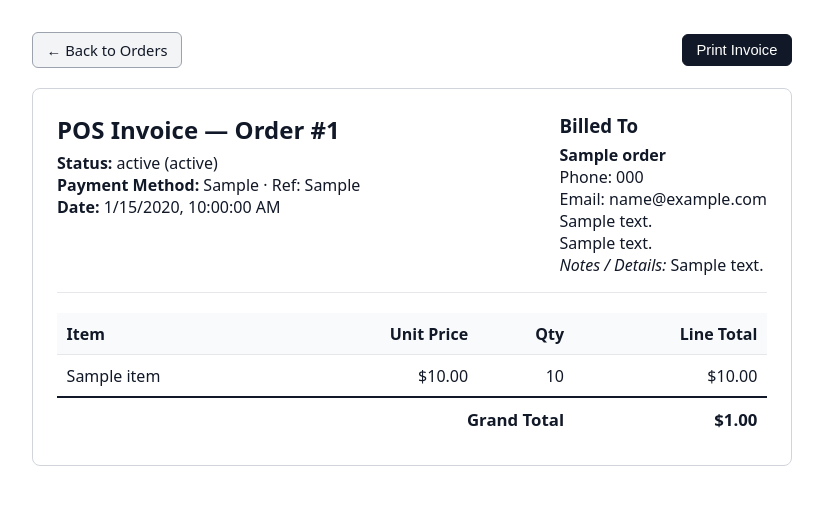
After one commit to Mubarak77-C/inventory_app, a Node server app: template views/orders/invoice.ejs in a window 1280 px wide. The commit adds this page. Shown: the top 505 px of the page, without its empty margins (228-1051 px from the left). Run offline with Node 20, Linux system fonts and the light colour scheme; the template is opened without the code that fills it: most values are stand-ins (such as "Sample title", 1, 10 or a date in 2020).

Commit message:
"Adding invoice bill pos with customer id detail with order it "

```diff
--- a/routes/orderRouter.js
+++ b/routes/orderRouter.js
@@ -32,4 +32,10 @@ router.post(
   requireAdmin,
   orderController.postReconcilePayment,
 );
+
+router.get(
+  "/:id/invoice",
+  requireRole("admin", "cashier"),
+  orderController.getOrderInvoice,
+);
 module.exports = router;
--- /dev/null
+++ b/views/orders/invoice.ejs
@@ -0,0 +1,84 @@
+<!DOCTYPE html>
+<html lang="en">
+<head>
+  <meta charset="UTF-8" />
+  <meta name="viewport" content="width=device-width, initial-scale=1.0" />
+  <title>Invoice — Order #<%= order.id %></title>
+  <style>
+    body { font-family: system-ui, sans-serif; max-width: 760px; margin: 2rem auto; padding: 0 1rem; color: #111827; }
+    .toolbar { display: flex; justify-content: space-between; align-items: center; margin-bottom: 1.25rem; }
+    .btn { padding: 0.45rem 0.85rem; border-radius: 6px; border: 1px solid #9ca3af; background: #f3f4f6; color: #111827; text-decoration: none; cursor: pointer; font-size: 0.92rem; }
+    .btn-primary { background: #111827; color: #fff; border-color: #111827; }
+    .invoice-box { border: 1px solid #d1d5db; border-radius: 8px; padding: 1.5rem; background: #fff; }
+    .header-grid { display: flex; justify-content: space-between; gap: 1.5rem; flex-wrap: wrap; border-bottom: 1px solid #e5e7eb; padding-bottom: 1rem; margin-bottom: 1.25rem; }
+    table { width: 100%; border-collapse: collapse; margin-top: 0.5rem; }
+    th, td { border-bottom: 1px solid #e5e7eb; padding: 0.6rem; text-align: left; }
+    th { background: #f9fafb; }
+    .num { text-align: right; }
+    .total-row td { font-weight: 700; font-size: 1.05rem; border-top: 2px solid #111827; border-bottom: none; }
+    @media print {
+      .toolbar { display: none; }
+      body { margin: 0; max-width: 100%; }
+      .invoice-box { border: none; padding: 0; }
+    }
+  </style>
+</head>
+<body>
+  <div class="toolbar">
+    <a class="btn" href="/orders">&larr; Back to Orders</a>
+    <button type="button" class="btn btn-primary" onclick="window.print()">Print Invoice</button>
+  </div>
+
+  <div class="invoice-box">
+    <div class="header-grid">
+      <div>
+        <h2 style="margin: 0 0 0.35rem;">POS Invoice — Order #<%= order.id %></h2>
+        <div><strong>Status:</strong> <%= order.status %> (<%= order.payment_status || "UNPAID" %>)</div>
+        <% if (order.payment_method) { %>
+          <div><strong>Payment Method:</strong> <%= order.payment_method %><%= order.payment_reference ? " · Ref: " + order.payment_reference : "" %></div>
+        <% } %>
+        <div><strong>Date:</strong> <%= new Date(order.created_at).toLocaleString() %></div>
+      </div>
+
+      <div>
+        <h3 style="margin: 0 0 0.35rem;">Billed To</h3>
+        <% if (order.customer_name) { %>
+          <div><strong><%= order.customer_name %></strong></div>
+          <% if (order.customer_phone) { %><div>Phone: <%= order.customer_phone %></div><% } %>
+          <% if (order.customer_email) { %><div>Email: <%= order.customer_email %></div><% } %>
+          <% if (order.customer_address_line1) { %><div><%= order.customer_address_line1 %></div><% } %>
+          <% if (order.customer_address_line2) { %><div><%= order.customer_address_line2 %></div><% } %>
+          <% if (order.customer_extra_details) { %><div><em>Notes / Details:</em> <%= order.customer_extra_details %></div><% } %>
+        <% } else { %>
+          <div>Walk-in Guest</div>
+        <% } %>
+      </div>
+    </div>
+
+    <table>
+      <thead>
+        <tr>
+          <th>Item</th>
+          <th class="num">Unit Price</th>
+          <th class="num">Qty</th>
+          <th class="num">Line Total</th>
+        </tr>
+      </thead>
+      <tbody>
+        <% (items || []).forEach((line) => { %>
+          <tr>
+            <td><%= line.item_name %></td>
+            <td class="num">$<%= Number(line.unit_price).toFixed(2) %></td>
+            <td class="num"><%= line.quantity %></td>
+            <td class="num">$<%= Number(line.line_total).toFixed(2) %></td>
+          </tr>
+        <% }) %>
+        <tr class="total-row">
+          <td colspan="3" class="num">Grand Total</td>
+          <td class="num">$<%= Number(order.total_amount).toFixed(2) %></td>
+        </tr>
+      </tbody>
+    </table>
+  </div>
+</body>
+</html>
```
Also changed, not shown: controllers/orderController.js (+20 -0 lines), models/orderModel.js (+50 -0 lines), views/orders/index.ejs (+28 -93 lines).
